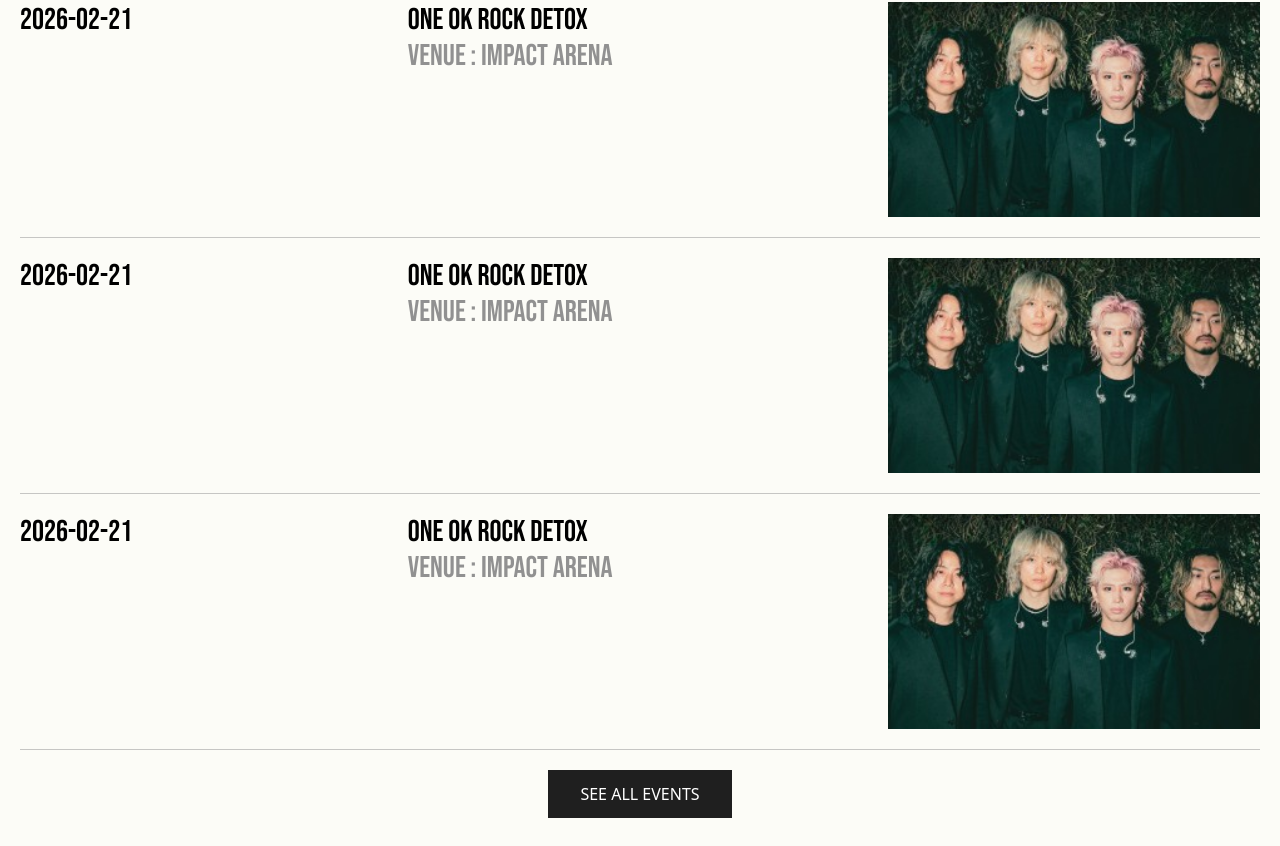
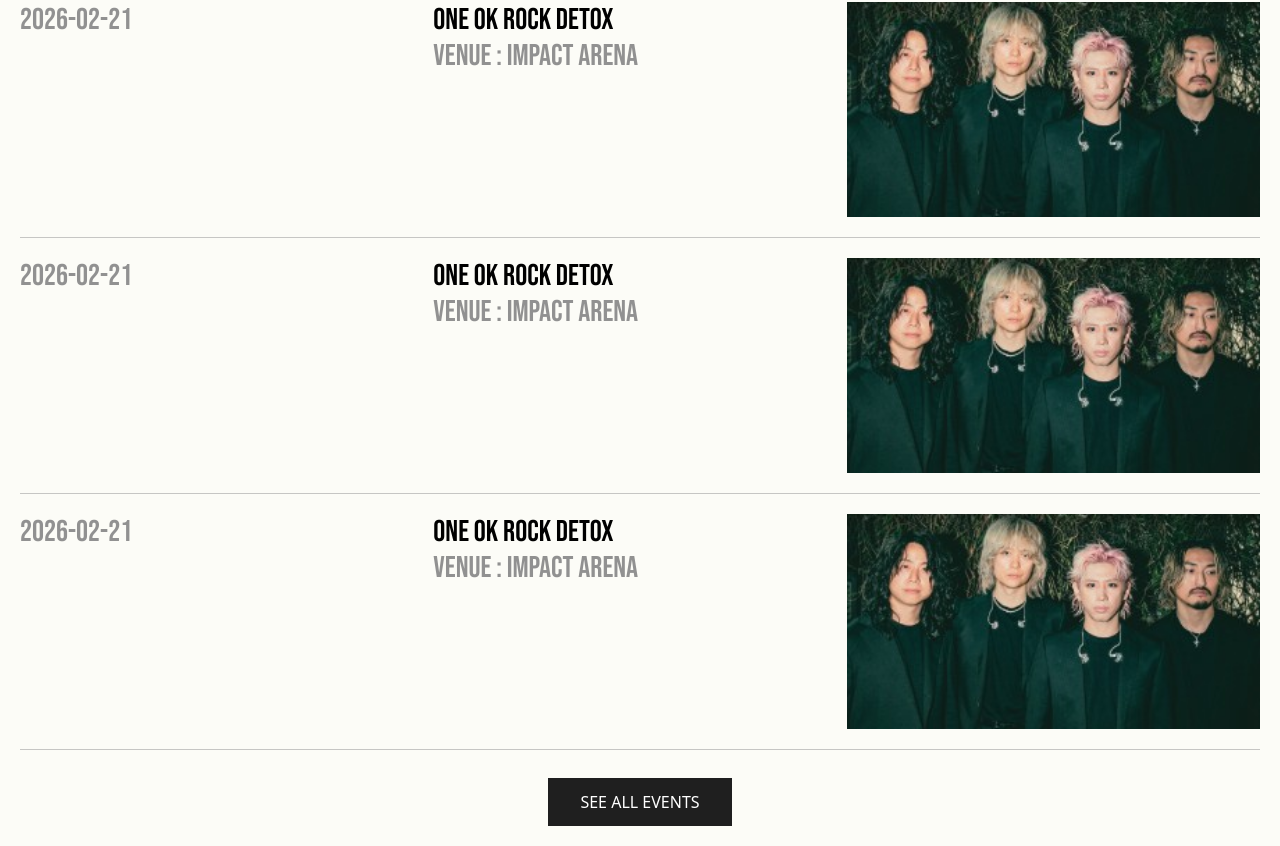
Before and after one commit to thawzzin/the-loop, a Next.js app: page / in a window 1280 px wide. Shown: the part 2541-3387 px from the top of the page. Built offline with nearby package versions, Linux system fonts and the light colour scheme.

Commit message:
feat: upcoming shows card hover text

```diff
--- a/components/UpcomingCards.tsx
+++ b/components/UpcomingCards.tsx
@@ -1,4 +1,6 @@
+import { ArrowRightIcon } from "@phosphor-icons/react/dist/ssr";
 import Image from "next/image";
+import style from "./style.module.css";
 
 interface UpcomingCardsProps {
   event: {
@@ -9,15 +11,19 @@
   };
 }
 
-const UpcomingCards = ({event}: UpcomingCardsProps) => {
+const UpcomingCards = ({ event }: UpcomingCardsProps) => {
   return (
-    <div className="flex justify-between text-3xl py-5">
-      <p>{event.date}</p>
+    <div className={`${style.card} grid grid-cols-3 text-3xl py-5 cursor-pointer`}>
+      <p className="text-secondary">{event.date}</p>
       <div>
         <p>{event.title}</p>
         <p className="text-secondary">Venue : {event.stadium}</p>
+        <div className={`${style.arrowtext} flex items-center mt-5`}>
+          <ArrowRightIcon size={24} />
+          <p className="font-sans text-base font-medium">Read More</p>
+        </div>
       </div>
-      <div className="w-[30%] h-[215px]">
+      <div className="h-[215px]">
         <Image
           src={event.imageUrl}
           alt="poster"
--- a/components/reusable/AnimatedButton.tsx
+++ b/components/reusable/AnimatedButton.tsx
@@ -4,7 +4,7 @@
 const AnimatedButton = ({ children }: { children: ReactNode }) => {
   return (
     <button
-      className={`${style.btn} relative bg-primary text-white font-sans uppercase font-medium mx-auto block px-8 py-3 cursor-pointer mt-5 overflow-hidden`}
+      className={`${style.btn} relative bg-primary text-white font-sans uppercase font-medium mx-auto block px-8 py-3 cursor-pointer mt-7 overflow-hidden`}
     >
       <p>{children}</p>
       <span className="absolute left-1/2 bottom-1/2 -translate-x-1/2 translate-y-[200%] w-full">
--- /dev/null
+++ b/components/style.module.css
@@ -0,0 +1,8 @@
+.arrowtext {
+    opacity: 0;
+    transition: opacity 0.3s ease;
+}
+
+.card:hover .arrowtext {
+    opacity: 1;
+}
--- a/package.json
+++ b/package.json
@@ -9,6 +9,7 @@
     "lint": "eslint"
   },
   "dependencies": {
+    "@phosphor-icons/react": "^2.1.10",
     "next": "16.0.3",
     "react": "19.2.0",
     "react-dom": "19.2.0"
```
Also changed, not shown: 1 other file (tests, documents, lock files or other folders).
